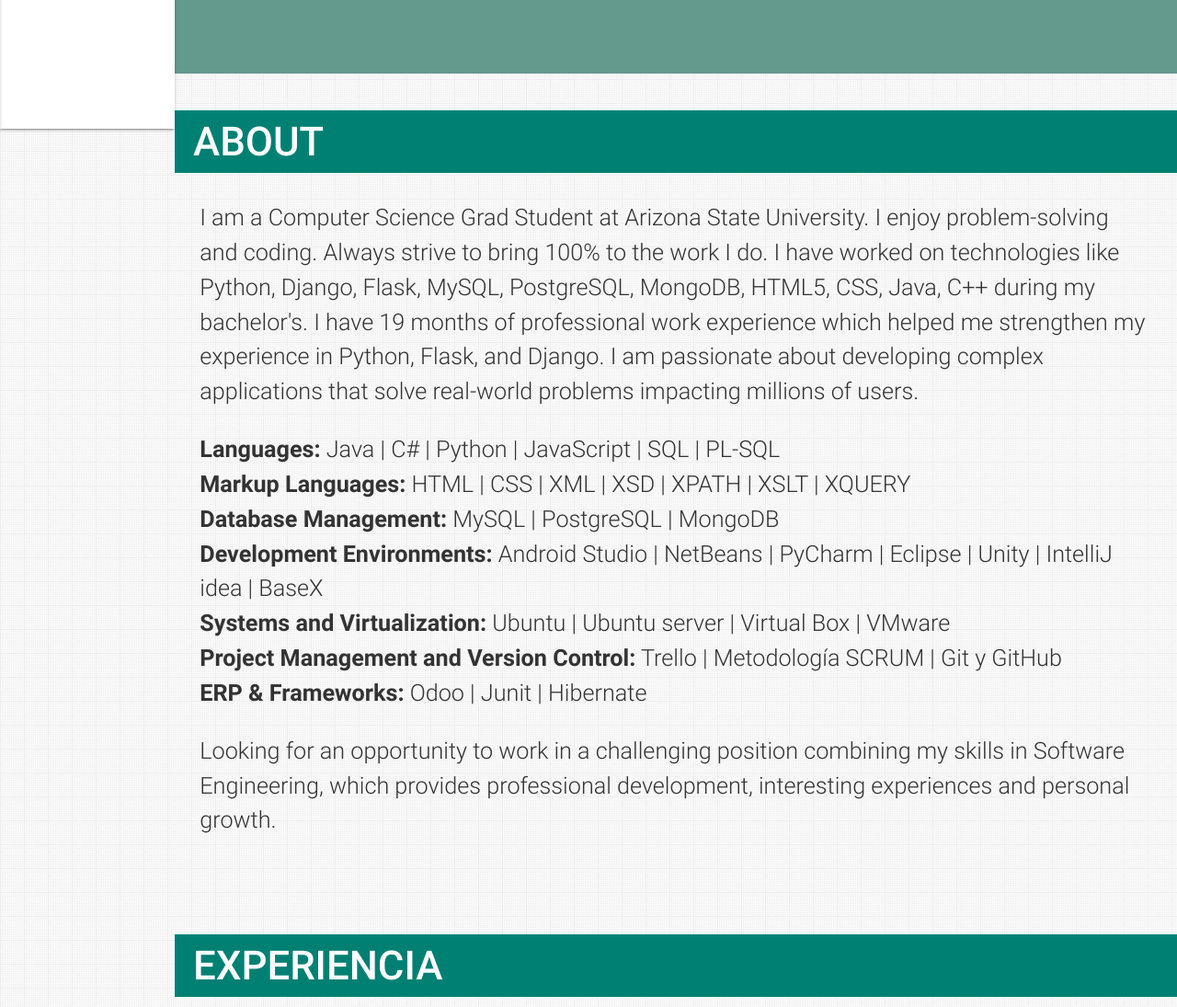
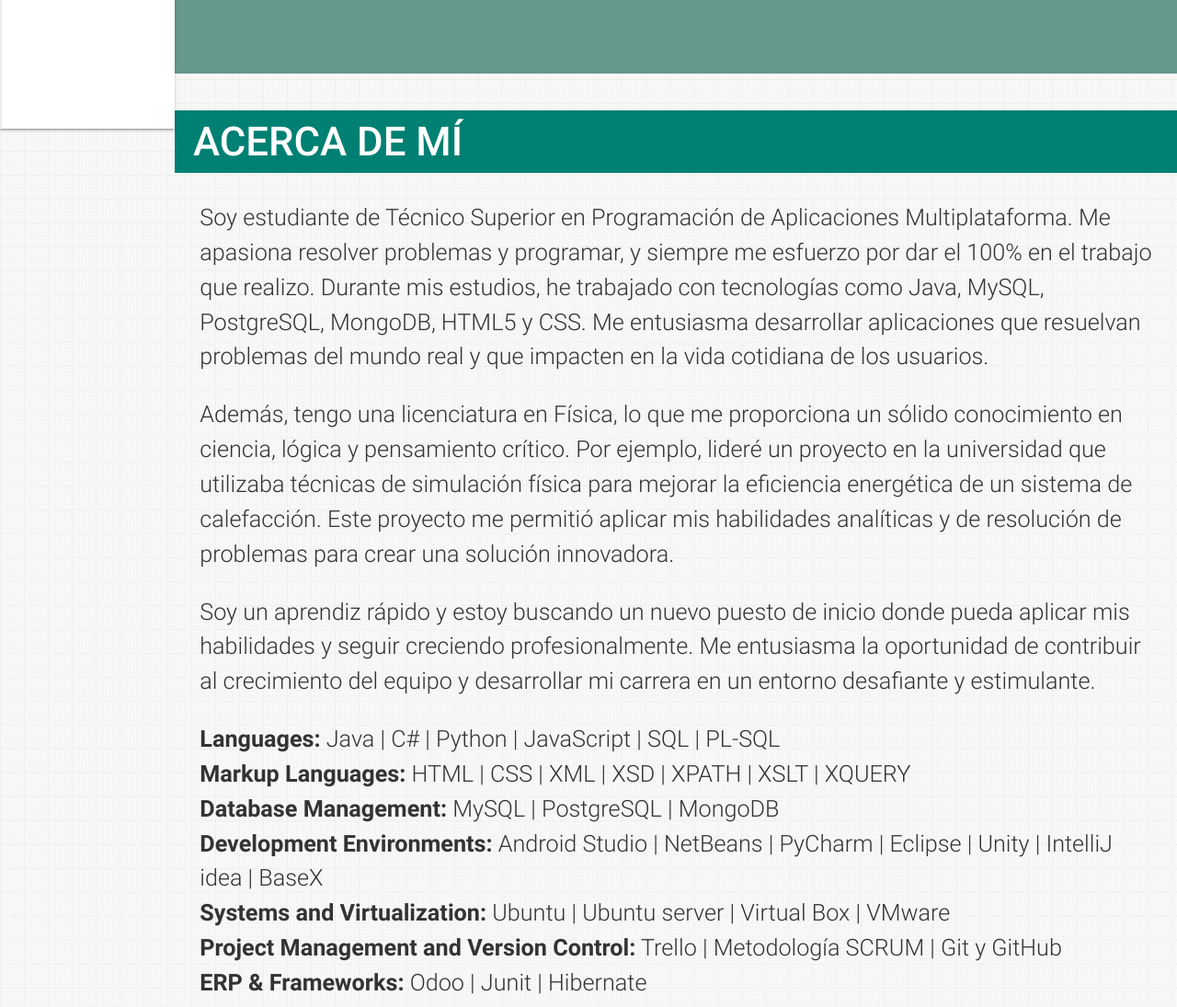
Before and after one commit to 8xbit/8xbit.github.io, a website: page index_en.html in a window 1280 px wide. Shown: the part 720-1815 px from the top of the page at 92% size. Drawn offline with nearby package versions, Linux system fonts and the light colour scheme.

Commit message:
improve csss

```diff
--- a/index_en.html
+++ b/index_en.html
@@ -307,7 +307,7 @@
 
     <!-- Second Section: About -->
     <section id="about" class="section scrollspy">
-      <h3 class="page-title white-text teal">About</h3>
+      <h3 class="page-title white-text teal">Acerca de mí</h3>
       <div class="container flow-text">
         <!-- <blockquote>
           <h2>
@@ -315,17 +315,9 @@
 
           </h2>
         </blockquote> -->
-        <p>
-          I am a Computer Science Grad Student at Arizona State University. I enjoy problem-solving and coding. Always
-          strive to bring 100% to the work I do.
-
-          I have worked on technologies like Python, Django, Flask, MySQL, PostgreSQL, MongoDB, HTML5, CSS, Java, C++
-          during my bachelor's. I have 19 months of professional work experience which helped me strengthen my
-          experience in Python, Flask, and Django.
-
-          I am passionate about developing complex applications that solve real-world problems impacting millions of
-          users.
-        </p>
+        <p>Soy estudiante de Técnico Superior en Programación de Aplicaciones Multiplataforma. Me apasiona resolver problemas y programar, y siempre me esfuerzo por dar el 100% en el trabajo que realizo. Durante mis estudios, he trabajado con tecnologías como Java, MySQL, PostgreSQL, MongoDB, HTML5 y CSS. Me entusiasma desarrollar aplicaciones que resuelvan problemas del mundo real y que impacten en la vida cotidiana de los usuarios.</p>
+<p>Además, tengo una licenciatura en Física, lo que me proporciona un sólido conocimiento en ciencia, lógica y pensamiento crítico. Por ejemplo, lideré un proyecto en la universidad que utilizaba técnicas de simulación física para mejorar la eficiencia energética de un sistema de calefacción. Este proyecto me permitió aplicar mis habilidades analíticas y de resolución de problemas para crear una solución innovadora.</p>
+<p>Soy un aprendiz rápido y estoy buscando un nuevo puesto de inicio donde pueda aplicar mis habilidades y seguir creciendo profesionalmente. Me entusiasma la oportunidad de contribuir al crecimiento del equipo y desarrollar mi carrera en un entorno desafiante y estimulante.</p>
         <p>
         <ul>
           <li><b>Languages:</b> Java | C# | Python | JavaScript | SQL | PL-SQL </li>
@@ -534,7 +526,7 @@
 
     <!-- Fifth Section: Skills -->
     <section id="skills" class="section scrollspy">
-      <h3 class="page-title white-text teal">Skills</h3>
+      <h3 class="page-title white-text teal">Habilidades</h3>
       <div class="container">
         <!-- Languages and Databases -->
         <div class="card">
```
